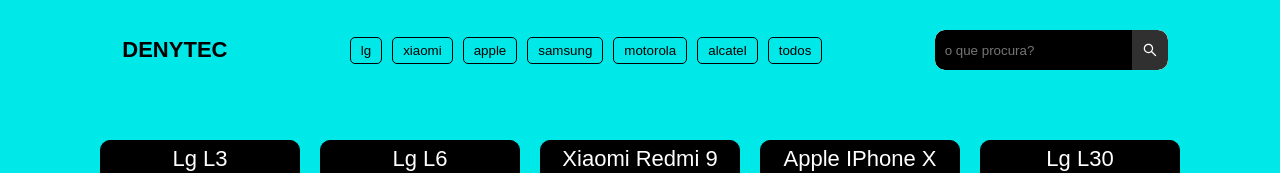
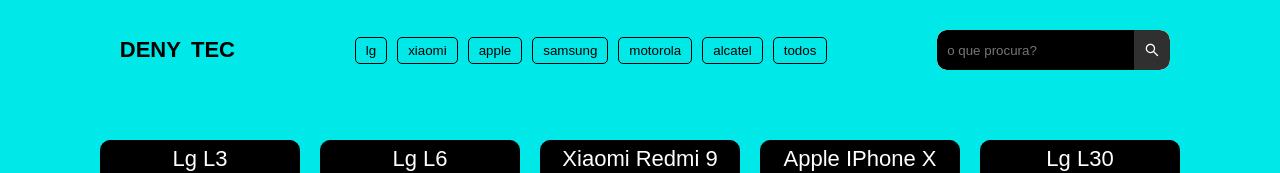
Before and after one commit to Deny-santos/filter-by-cellphone, a Next.js app: page / in a window 1280 px wide. Shown: the top 173 px of the page. Built offline with nearby package versions, Linux system fonts and the light colour scheme.

Commit message:
separation in logo name, bars color

```diff
--- a/src/components/Header.tsx
+++ b/src/components/Header.tsx
@@ -1,9 +1,7 @@
 'use client'
 
-import React, { useState } from "react"
+import React from "react"
 import styled from 'styled-components'
-import ButtonFilter from './ButtonFilter'
-import { filteredbrand } from "../util/cellphones"
 import InputSearch from "./InputSearch";
 import { FaBars } from "react-icons/fa"
 import FilterBrandsHeader from "./filterBrandsHeader"
@@ -13,10 +11,9 @@
 type Props = {}
 
 const Bars = styled.span`
-    color: white;
     display: none;
     padding: 0px 20px 0px 10px;
-
+    cursor: pointer;
 
     svg {
         font-size: 32px;
@@ -45,6 +42,7 @@
     font-weight: bold;
     padding: 0px 10px;
     display: flex;
+    gap: 10px;
     align-items: center;
     justify-content: center;
     text-transform: uppercase;
@@ -88,7 +86,7 @@
     return (
         <Main>
             <LogoContainer>
-                <Logo><span>Deny</span> <span>Tec</span></Logo>
+                <Logo><span>Deny</span><span>Tec</span></Logo>
             </LogoContainer>
             <Options>
                 <FilterBrandsHeader />
```
